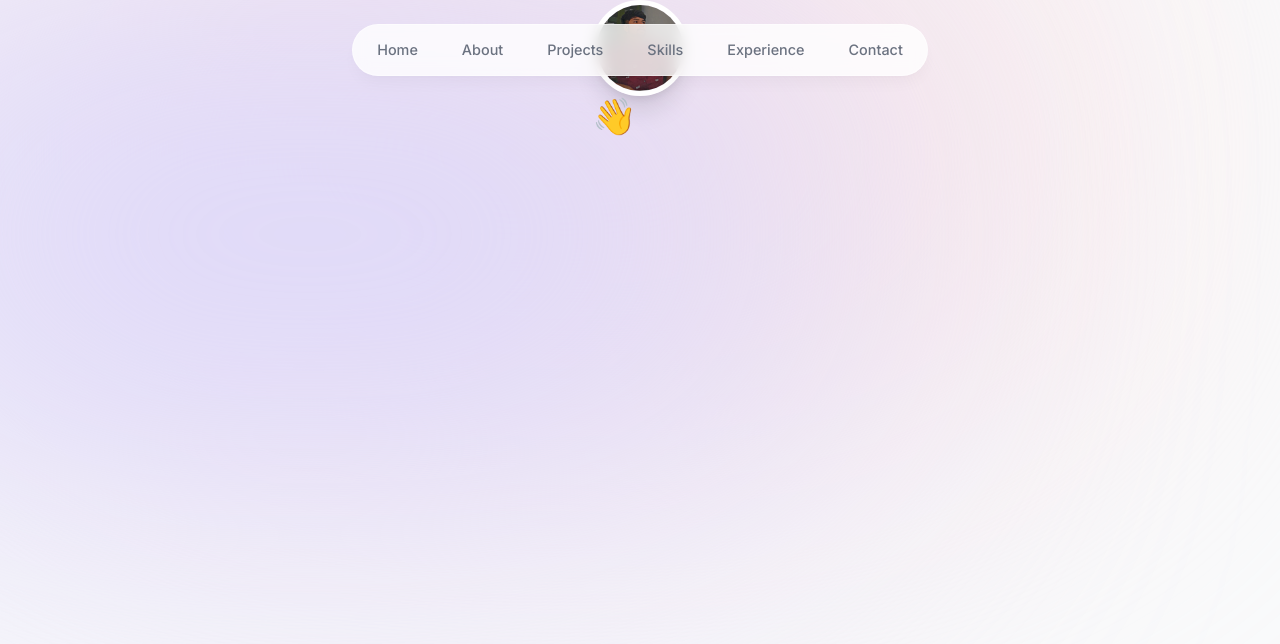
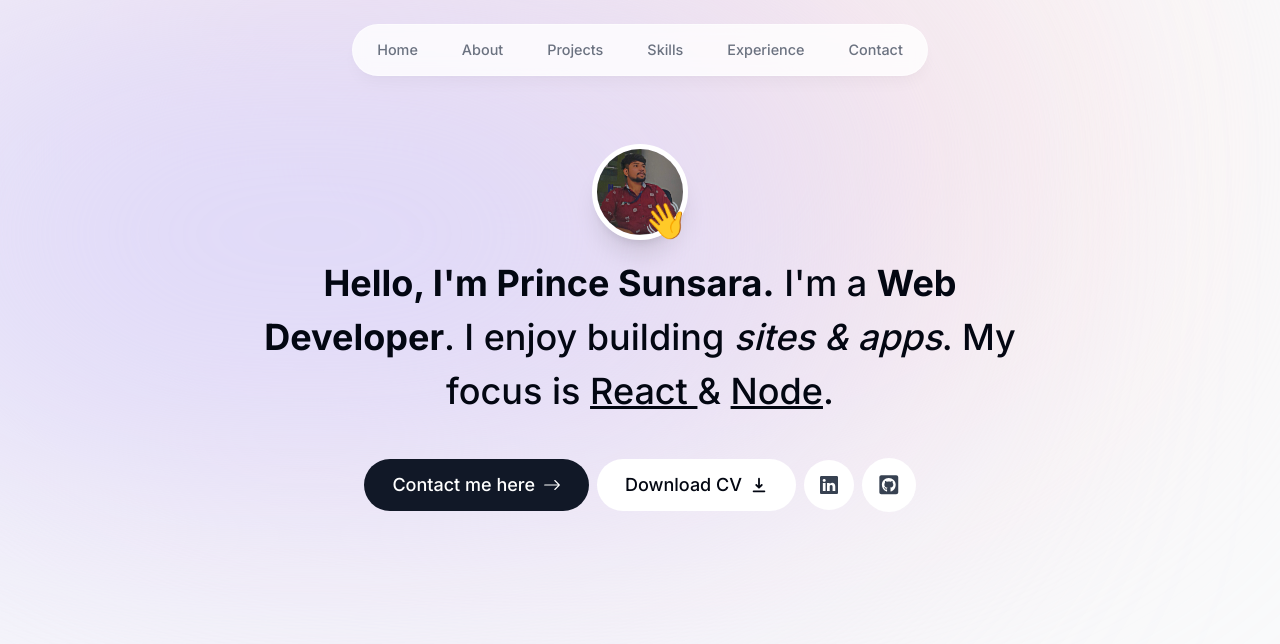
Before and after one commit to prince-sunsara/portfolio-website, a Next.js app: page / in a window 1280 px wide. Shown: the top 644 px of the page. Built offline with nearby package versions, Linux system fonts and the light colour scheme.

Commit message:
intro section work

```diff
--- a/app/layout.tsx
+++ b/app/layout.tsx
@@ -17,10 +17,11 @@
 }>) {
   return (
     <html lang="en">
-      <body className={`${inter.className} relative bg-gray-50 text-gray-950`}>
+      <body
+        className={`${inter.className} relative bg-gray-50 text-gray-950 pt-28 sm:pt-36`}
+      >
         <div className="bg-[#fbe2e3] absolute -z-10 top-[-6rem] right-[11rem] h-[31.25rem] w-[31.25rem] rounded-full blur-[10rem] sm:w-[68.75rem]"></div>
         <div className="bg-[#dbd7fb] absolute -z-10 top-[-1rem] left-[-35rem] md:left-[-33rem] lg:left-[-28rem] xl:left-[-15rem] 2xl:left-[-5rem] h-[31.25rem] w-[50rem] rounded-full blur-[10rem] sm:w-[68.75rem]"></div>
-
         <Header />
         {children}
       </body>
--- a/app/page.tsx
+++ b/app/page.tsx
@@ -2,7 +2,7 @@
 
 export default function Home() {
   return (
-    <main className="">
+    <main className="flex flex-col items-center px-4">
       <Intro />
     </main>
   );
--- a/components/Intro.tsx
+++ b/components/Intro.tsx
@@ -1,12 +1,26 @@
+"use client";
 import Image from "next/image";
 import React from "react";
+import { motion } from "framer-motion";
+import Link from "next/link";
+import { BsArrowRight, BsLinkedin } from "react-icons/bs";
+import { HiDownload } from "react-icons/hi";
+import { FaGithubSquare } from "react-icons/fa";
 
 const Intro = () => {
   return (
     <>
-      <section>
+      <section className="mb-28 max-w-[50rem] text-center sm:mb-0">
         <div className="flex items-center justify-center">
-          <div>
+          <div className="relative">
+            <motion.div
+              initial={{ opacity: 0, scale: 0 }}
+              animate={{ opacity: 1, scale: 1 }}
+              transition={{
+                type: "tween",
+                duration: 0.25,
+              }}
+            >
               <Image
                 src={"/prince.jpg"}
                 alt="Prince Sunsara"
@@ -16,9 +30,70 @@
                 priority={true}
                 className="h-24 w-24 rounded-full border-[0.35rem] border-white object-cover shadow-xl"
               />
-            <span className="text-4xl">👋</span>
+            </motion.div>
+            <motion.span
+              className="absolute right-0 bottom-0 text-4xl"
+              initial={{ opacity: 0, scale: 0 }}
+              animate={{ opacity: 1, scale: 1 }}
+              transition={{
+                type: "spring",
+                stiffness: 125,
+                delay: 0.1,
+                duration: 0.7,
+              }}
+            >
+              👋
+            </motion.span>
           </div>
         </div>
+
+        <motion.p
+          className="mb-10 mt-4 px-4 text-2xl font-medium !leading-[1.5] sm:text-4xl"
+          initial={{ opacity: 0, y: 100 }}
+          animate={{ opacity: 1, y: 0 }}
+        >
+          <span className="font-bold">Hello, I'm Prince Sunsara.</span> I'm a{" "}
+          <span className="font-bold">Web Developer</span>. I enjoy building{" "}
+          <span className="italic">sites & apps</span>. My focus is{" "}
+          <span className="underline">React </span> &{" "}
+          <span className="underline">Node</span>.
+        </motion.p>
+
+        <motion.div
+          className="flex flex-col sm:flex-row gap-2 px-4 text-lg font-medium items-center justify-center"
+          initial={{ opacity: 0, y: 100 }}
+          animate={{ opacity: 1, y: 0 }}
+          transition={{
+            delay: 0.1,
+          }}
+        >
+          <Link
+            href="#contact"
+            className="bg-gray-900 text-white px-7 py-3 flex items-center gap-2 rounded-full"
+          >
+            Contact me here <BsArrowRight />
+          </Link>
+          <a
+            href=""
+            className="bg-white gap-2 flex items-center px-7 py-3 rounded-full"
+          >
+            Download CV <HiDownload />
+          </a>
+          <a
+            href="https://www.linkedin.com/in/prince-sunsara-6202201b1/"
+            target="_blank"
+            className="bg-white text-gray-700 flex gap-2 items-center p-4 rounded-full"
+          >
+            <BsLinkedin />
+          </a>
+          <a
+            href="https://www.github.com/prince-sunsara/"
+            target="_blank"
+            className="bg-white text-gray-700 flex items-center p-4 rounded-full text-[1.35rem]"
+          >
+            <FaGithubSquare />
+          </a>
+        </motion.div>
       </section>
     </>
   );
```
Lines whose indentation alone changed are shown as unchanged.
